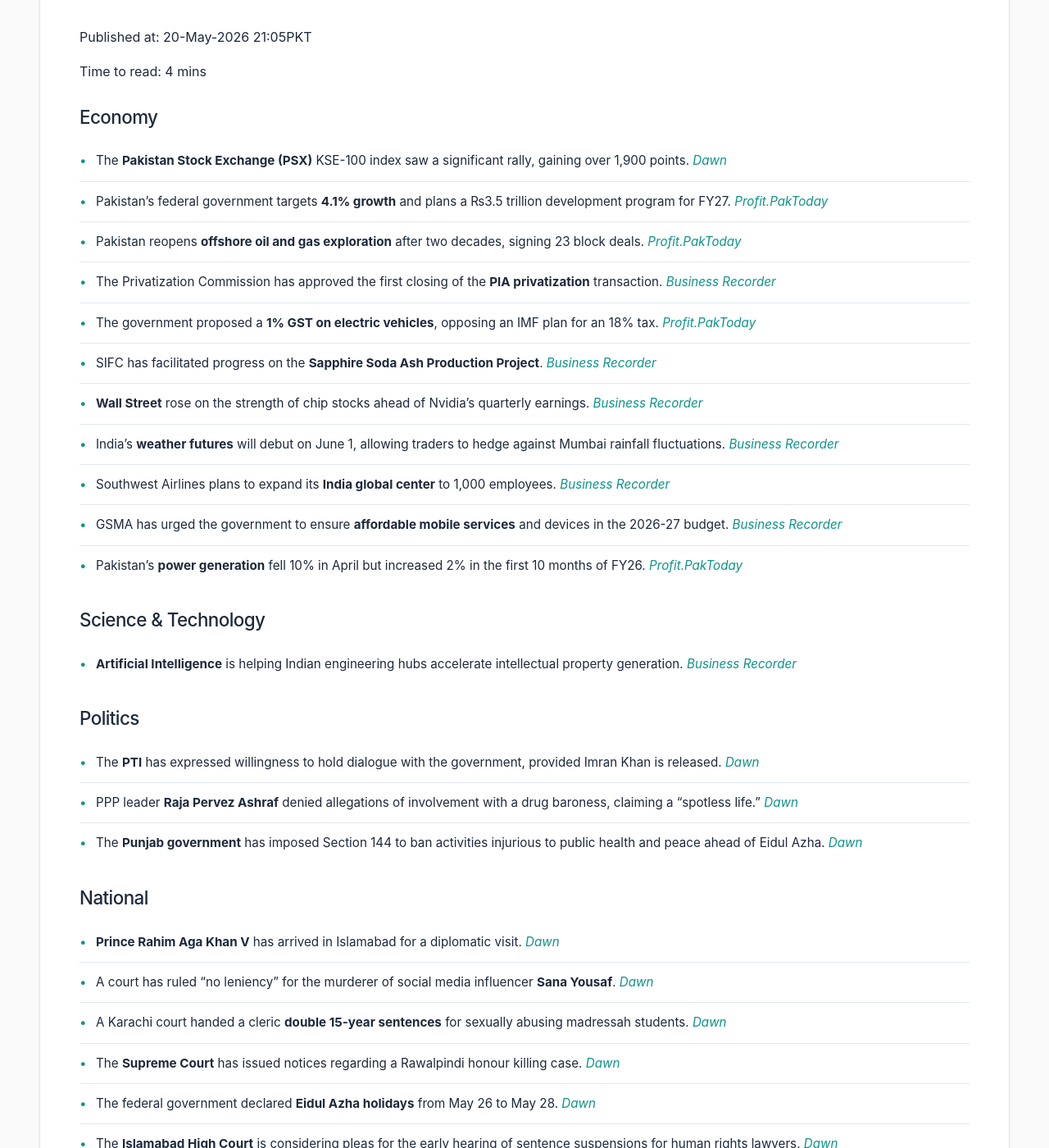
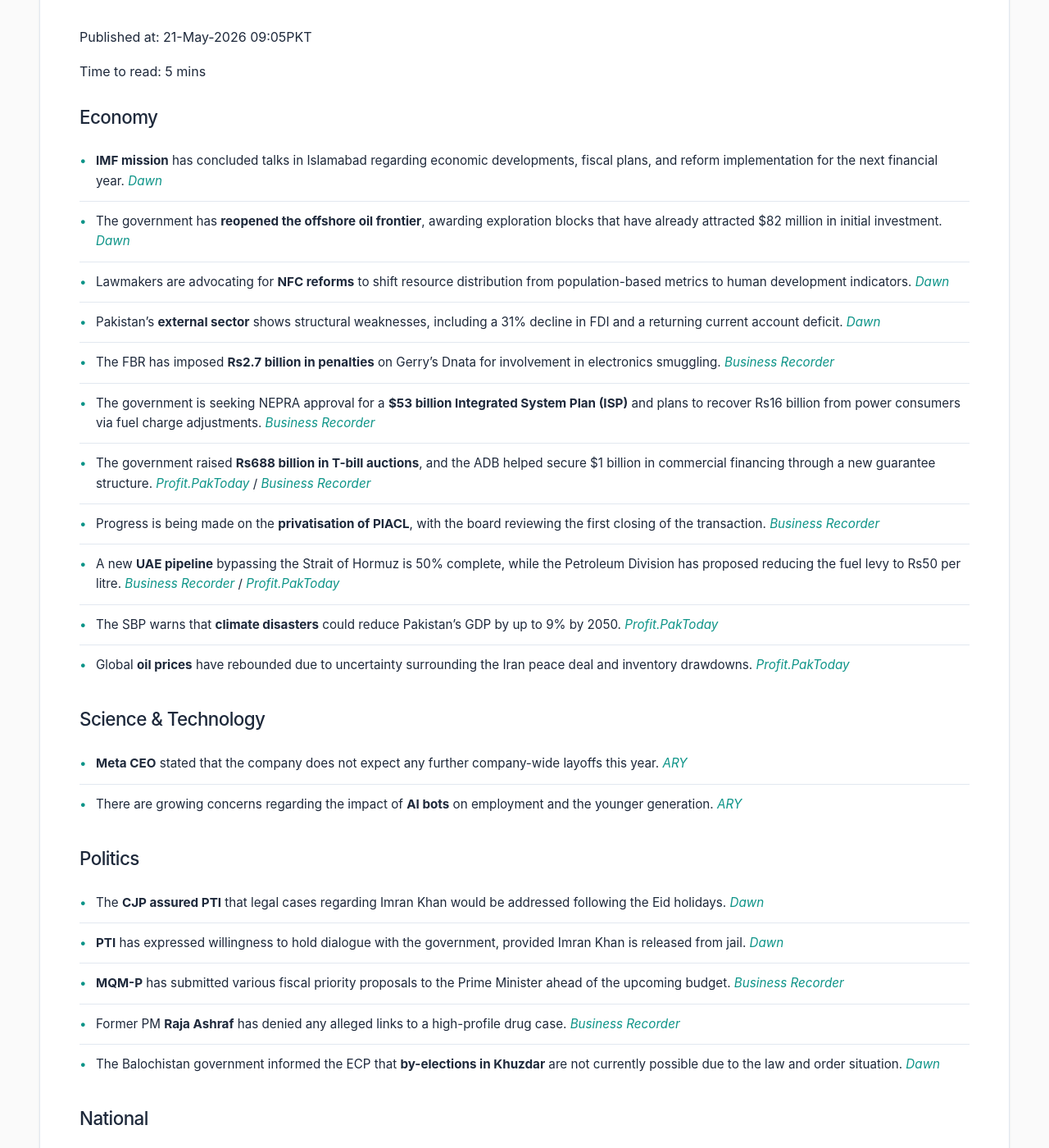
Before and after one commit to zsubzwary/news, a Jekyll site: the page built from en/index.md, in a window 1280 px wide and 1400 px high, scrolled down 283 px. Shown: the whole window at 82% size. Built offline with Jekyll 4.4.1, drawn with Linux system fonts in a browser that asks for light colours; some web fonts are replaced; comment, search, counter and statistics services are not loaded; some of the changed text lies outside the part shown.

Commit message:
DateTime; 2026-05-21T04:05:16.940Z

```diff
--- a/en/index.md
+++ b/en/index.md
@@ -4,56 +4,59 @@ title: Pakistan News Briefing
 lang: en
 ---
 
-Published at: 20-May-2026 21:05PKT
+Published at: 21-May-2026 09:05PKT
 
-Time to read: 4 mins
+Time to read: 5 mins
 
 ### Economy
-- The **Pakistan Stock Exchange (PSX)** KSE-100 index saw a significant rally, gaining over 1,900 points. *[Dawn](https://www.dawn.com/news/2001782/psx-gains-1900-points-maintaining-renewed-buying)*
-- Pakistan's federal government targets **4.1% growth** and plans a ₨3.5 trillion development program for FY27. *[Profit.PakToday](https://profit.pakistantoday.com.pk/2026/05/20/govt-targets-4-1-growth-plans-over-%e2%82%a83-5-trillion-development-programme-for-fy27/)*
-- Pakistan reopens **offshore oil and gas exploration** after two decades, signing 23 block deals. *[Profit.PakToday](https://profit.pakistantoday.com.pk/2026/05/20/pakistan-reopens-offshore-oil-gas-exploration-after-two-decades-signs-23-block-deals-to-unlock-billion-dollar-investment/)*
-- The Privatization Commission has approved the first closing of the **PIA privatization** transaction. *[Business Recorder](https://www.brecorder.com/news/40422041/pc-board-grants-approvals-for-first-closing-of-pia-privatisation-transaction)*
-- The government proposed a **1% GST on electric vehicles**, opposing an IMF plan for an 18% tax. *[Profit.PakToday](https://profit.pakistantoday.com.pk/2026/05/20/pakistan-proposes-1-gst-on-electric-vehicles-opposes-imf-plan-for-18-tax/)*
-- SIFC has facilitated progress on the **Sapphire Soda Ash Production Project**. *[Business Recorder](https://www.brecorder.com/news/40422042/sifc-facilitates-progress-on-sapphire-soda-ash-production-project)*
-- **Wall Street** rose on the strength of chip stocks ahead of Nvidia's quarterly earnings. *[Business Recorder](https://www.brecorder.com/news/40422054/wall-st-rises-on-chips-strength-ahead-of-nvidia-results)*
-- India's **weather futures** will debut on June 1, allowing traders to hedge against Mumbai rainfall fluctuations. *[Business Recorder](https://www.brecorder.com/news/40422051/indias-weather-futures-debut-puts-mumbai-rain-up-for-trade)*
-- Southwest Airlines plans to expand its **India global center** to 1,000 employees. *[Business Recorder](https://www.brecorder.com/news/40422053/southwest-airlines-to-expand-india-global-centre-to-1000-employees-executive-says)*
-- GSMA has urged the government to ensure **affordable mobile services** and devices in the 2026-27 budget. *[Business Recorder](https://www.brecorder.com/news/40422043/budget-2026-27-gsma-pushes-for-affordable-mobile-services-devices)*
-- Pakistan's **power generation** fell 10% in April but increased 2% in the first 10 months of FY26. *[Profit.PakToday](https://profit.pakistantoday.com.pk/2026/05/20/pakistans-power-generation-falls-10-in-april-rises-2-to-102628-gwh-in-10mfy26/)*
+- **IMF mission** has concluded talks in Islamabad regarding economic developments, fiscal plans, and reform implementation for the next financial year. *[Dawn](https://www.dawn.com/news/2001939/imf-wraps-up-pakistan-visit-following-talks-with-authorities-on-reforms-budget)*
+- The government has **reopened the offshore oil frontier**, awarding exploration blocks that have already attracted $82 million in initial investment. *[Dawn](https://www.dawn.com/news/2001949/govt-reopens-offshore-oil-frontier)*
+- Lawmakers are advocating for **NFC reforms** to shift resource distribution from population-based metrics to human development indicators. *[Dawn](https://www.dawn.com/news/2001922/nfc-reform-urged-to-keep-population-from-burgeoning)*
+- Pakistan's **external sector** shows structural weaknesses, including a 31% decline in FDI and a returning current account deficit. *[Dawn](https://www.dawn.com/news/2001953/external-woes)*
+- The FBR has imposed **Rs2.7 billion in penalties** on Gerry’s Dnata for involvement in electronics smuggling. *[Business Recorder](https://www.brecorder.com/news/40422116/customs-violation-fbr-slaps-rs27bn-penalties-on-gerrys-dnata)*
+- The government is seeking NEPRA approval for a **$53 billion Integrated System Plan (ISP)** and plans to recover Rs16 billion from power consumers via fuel charge adjustments. *[Business Recorder](https://www.brecorder.com/news/40422128/no-third-party-validation-nepras-nod-sought-for-usd53bn-isp-2025-35)*
+- The government raised **Rs688 billion in T-bill auctions**, and the ADB helped secure $1 billion in commercial financing through a new guarantee structure. *[Profit.PakToday](https://profit.pakistantoday.com.pk/2026/05/21/govt-raises-%e2%82%a8688-billion-in-t-bill-auction-as-yields-climb-across-all-tenors/)* / *[Business Recorder](https://www.brecorder.com/news/40422134/pakistan-to-mobilise-usd1bn-in-private-commercial-financing-adb)*
+- Progress is being made on the **privatisation of PIACL**, with the board reviewing the first closing of the transaction. *[Business Recorder](https://www.brecorder.com/news/40422135/privatisation-transaction-of-piacl-progress-on-first-closing-reviewed)*
+- A new **UAE pipeline** bypassing the Strait of Hormuz is 50% complete, while the Petroleum Division has proposed reducing the fuel levy to Rs50 per litre. *[Business Recorder](https://www.brecorder.com/news/40422127/new-uae-pipeline-bypassing-hormuz-now-50pc-complete)* / *[Profit.PakToday](https://profit.pakistantoday.com.pk/2026/05/21/petroleum-division-proposes-cutting-levy-target-to-rs1-trillion-reducing-fuel-levy-to-rs50-litre/)*
+- The SBP warns that **climate disasters** could reduce Pakistan's GDP by up to 9% by 2050. *[Profit.PakToday](https://profit.pakistantoday.com.pk/2026/05/21/climate-disasters-could-cut-pakistans-gdp-by-up-to-9-by-2050-sbp-warns/)*
+- Global **oil prices** have rebounded due to uncertainty surrounding the Iran peace deal and inventory drawdowns. *[Profit.PakToday](https://profit.pakistantoday.com.pk/2026/05/21/oil-rebounds-on-uncertainty-over-iran-peace-deal-and-inventory-drawdowns/)*
 
 ### Science & Technology
-- **Artificial Intelligence** is helping Indian engineering hubs accelerate intellectual property generation. *[Business Recorder](https://www.brecorder.com/news/40422040/ai-helping-indias-engineering-hubs-generate-ip-faster-daimler-truck-exec-says)*
+- **Meta CEO** stated that the company does not expect any further company-wide layoffs this year. *[ARY](https://arynews.tv/meta-confirms-no-further-layoffs-this-year)*
+- There are growing concerns regarding the impact of **AI bots** on employment and the younger generation. *[ARY](https://arynews.tv/artificial-intelligence-and-its-impact-on-jobs)*
 
 ### Politics
-- The **PTI** has expressed willingness to hold dialogue with the government, provided Imran Khan is released. *[Dawn](https://www.dawn.com/news/2001787/pti-willing-to-hold-dialogue-with-govt-conditional-on-imrans-release)*
-- PPP leader **Raja Pervez Ashraf** denied allegations of involvement with a drug baroness, claiming a "spotless life." *[Dawn](https://www.dawn.com/news/2001774/i-have-led-a-spotless-life-ppps-raja-pervez-reacts-after-purportedly-being-named-by-drug-baroness-pinky)*
-- The **Punjab government** has imposed Section 144 to ban activities injurious to public health and peace ahead of Eidul Azha. *[Dawn](https://www.dawn.com/news/2001741/punjab-govt-bans-activities-injurious-to-public-health-peace-ahead-of-eidul-azha)*
+- The **CJP assured PTI** that legal cases regarding Imran Khan would be addressed following the Eid holidays. *[Dawn](https://www.dawn.com/news/2001920/imrans-cases-will-be-fixed-after-eid-cjp-assures-pti)*
+- **PTI** has expressed willingness to hold dialogue with the government, provided Imran Khan is released from jail. *[Dawn](https://www.dawn.com/news/2001787/pti-willing-to-hold-dialogue-with-govt-conditional-on-imrans-release)*
+- **MQM-P** has submitted various fiscal priority proposals to the Prime Minister ahead of the upcoming budget. *[Business Recorder](https://www.brecorder.com/news/40422131/push-to-sway-fiscal-priorities-mqm-p-tables-its-proposals-before-pm)*
+- Former PM **Raja Ashraf** has denied any alleged links to a high-profile drug case. *[Business Recorder](https://www.brecorder.com/news/40422118/ex-pm-raja-ashraf-rejects-alleged-links-to-pinky-drug-case)*
+- The Balochistan government informed the ECP that **by-elections in Khuzdar** are not currently possible due to the law and order situation. *[Dawn](https://www.dawn.com/news/2001829/by-elections-in-khuzdar-not-possible-due-to-law-and-order-situation-balochistan-govt-tells-ecp)*
 
 ### National
-- **Prince Rahim Aga Khan V** has arrived in Islamabad for a diplomatic visit. *[Dawn](https://www.dawn.com/news/2001810/prince-rahim-aga-khan-v-arrives-in-islamabad)*
-- A court has ruled "no leniency" for the murderer of social media influencer **Sana Yousaf**. *[Dawn](https://www.dawn.com/news/2001781/in-detailed-order-court-rules-no-leniency-for-murderer-of-sana-yousaf)*
-- A Karachi court handed a cleric **double 15-year sentences** for sexually abusing madressah students. *[Dawn](https://www.dawn.com/news/2001809/karachi-court-hands-cleric-double-15-year-sentences-for-sexually-abusing-two-madressah-students)*
-- The **Supreme Court** has issued notices regarding a Rawalpindi honour killing case. *[Dawn](https://www.dawn.com/news/2001814/sc-issues-notices-to-accused-in-rawalpindi-honour-killing-case-after-jirga-rejects-womans-marriage-choice)*
-- The federal government declared **Eidul Azha holidays** from May 26 to May 28. *[Dawn](https://www.dawn.com/news/2001752/govt-announces-eidul-azha-holidays-from-may-26-28)*
-- The **Islamabad High Court** is considering pleas for the early hearing of sentence suspensions for human rights lawyers. *[Dawn](https://www.dawn.com/news/2001750/ihc-issues-notices-on-applications-seeking-early-hearing-of-imaan-hadis-sentence-suspension-pleas)*
-- Issues regarding **Cambridge examination paper leaks** continue to impact students in Pakistan. *[Dawn](https://www.dawn.com/news/2001784/i-tried-to-buy-a-cambridge-paper-online-this-is-what-happened)*
+- The **FIA busted an illegal kidney trade** network in Islamabad, resulting in the arrest of nine people, including a urologist. *[Dawn](https://www.dawn.com/news/2001820/fia-busts-illegal-kidney-trade-network-in-islamabad-arrests-9-including-urologist)*
+- A sessions court sentenced a man to death for the **murder of social media influencer** Sana Yousaf. *[Dawn](https://www.dawn.com/news/2001781/in-detailed-order-court-rules-no-leniency-for-murderer-of-sana-yousaf)*
+- A Karachi court handed **double 15-year sentences** to a cleric for the sexual abuse of madressah students. *[Dawn](https://www.dawn.com/news/2001809/karachi-court-hands-cleric-double-15-year-sentences-for-sexually-abusing-two-madressah-students)*
+- **Prince Rahim (Aga Khan)** met with President Zardari to reaffirm the AKDN's commitment to development in Pakistan. *[Dawn](https://www.dawn.com/news/2001810/aga-khan-affirms-commitment-to-supporting-development-during-meeting-with-president-zardari)*
+- Pakistan has been nominated to the **World Customs Organisation Policy Commission** for the 2026-28 term. *[Profit.PakToday](https://profit.pakistantoday.com.pk/2026/05/21/pakistan-nominated-to-world-customs-organisation-policy-commission-after-nearly-70-years/)*
+- The federal government announced **three-day public holidays** for Eid-ul-Adha. *[Business Recorder](https://www.brecorder.com/news/40422124/eid-holidays-announced)*
+- **Section 144** was imposed to ensure order during Eid, and claims were made regarding shots being fired at participants of an Adiala jail sit-in. *[ARY](https://arynews.tv/section-144-imposed-to-ensure-cleanliness-maintain-law-and-order-on-eid-ul-adha)* / *[Dawn](https://www.dawn.com/news/2001835/afridi-aleema-claim-shots-were-fired-at-adiala-sit-in-participants)*
 
 ### International
-- An Israeli minister's video of **detained Gaza flotilla activists** has sparked widespread outcry. *[Dawn](https://www.dawn.com/news/2001815/monstrous-disgraceful-and-inhumane-israeli-minister-sparks-outcry-over-video-of-bound-flotilla-activists)*
-- **China and Russia** have jointly criticized U.S. nuclear and missile defense policies. *[Dawn](https://www.dawn.com/news/2001737/xi-and-putin-unite-in-criticism-of-us-on-nuclear-security-issues)*
-- **U.S. President Donald Trump** stated that negotiations with Iran are in final stages but warned of attacks if a deal is not reached. *[Business Recorder](https://www.brecorder.com/news/40422055/trump-says-negotiations-with-iran-in-final-stages-warns-of-attacks-if-deal-fails)*
-- Iran's chief negotiator accused the **United States** of attempting to restart a war. *[Business Recorder](https://www.brecorder.com/news/40422047/iran-chief-negotiator-ghalibaf-says-us-seeks-to-start-new-war)*
-- **Indian PM Narendra Modi** met with Italian PM Giorgia Meloni in Rome and faced questions from journalists in Norway. *[Dawn](https://www.dawn.com/news/2001776/colosseum-selfies-and-melody-toffee-modi-meets-meloni-in-rome)*
-- **Pakistan and China** reaffirmed their "ironclad" strategic partnership during high-level meetings. *[Dawn](https://www.dawn.com/news/2001761/pakistan-china-share-converging-vision-on-regional-and-global-issues-says-dpm-dar)*
-- **NATO chief** Mark Rutte stated that U.S. troop withdrawals from Europe will not harm alliance defenses. *[Business Recorder](https://www.brecorder.com/news/40422037/nato-chief-says-us-troop-withdrawals-from-europe-wont-hurt-defences)*
-- **Gazan pilgrims** continue to face heavy movement restrictions, barring them from Haj. *[Dawn](https://www.dawn.com/news/2001805/gazans-barred-from-haj-animal-sacrifice-as-eidul-azha-nears)*
+- Pakistan is mediating between the **US and Iran** to prevent further military escalation. *[Dawn](https://www.dawn.com/news/2001932/pakistan-races-to-prevent-us-iran-escalation)*
+- President and Prime Minister of Pakistan hailed **China’s role** in promoting regional stability and discussed the advancement of CPEC 2.0. *[Dawn](https://www.dawn.com/news/2001929/president-premier-hail-chinas-role-in-regional-peace)*
+- The US has **indicted former Cuban President Raul Castro** on murder charges. *[Dawn](https://www.dawn.com/news/2001917/us-indicts-raul-castro-as-fears-of-cuba-invasion-mount)*
+- An Israeli minister sparked outrage by sharing a video of **bound Gaza-bound flotilla activists**. *[Dawn](https://www.dawn.com/news/2001815/monstrous-disgraceful-and-inhumane-israeli-minister-sparks-outcry-over-video-of-bound-flotilla-activists)*
+- The **FAO warned** that the blockade of the Strait of Hormuz could trigger a global food crisis. *[Business Recorder](https://www.brecorder.com/news/40422132/strait-of-hormuz-blockade-fao-warns-of-global-food-crisis)*
+- A British radio station apologized for a **computer error** that mistakenly announced the death of King Charles III. *[Dawn](https://www.dawn.com/news/2001969/radio-station-mistakenly-announces-death-of-king-charles)*
+- US police officers have filed a lawsuit to block a **$1.8 billion fund** linked to Donald Trump. *[ARY](https://arynews.tv/police-officers-file-lawsuit-against-trump-fund)*
 
 ### Sports
-- **Bangladesh** defeated Pakistan 2-0 to clinch the Test series. *[Dawn](https://www.dawn.com/news/2001736/bangladesh-beat-pakistan-by-78-runs-to-clinch-test-series-2-0)*
+- Canada is set to spend **C$1 billion** to host the upcoming World Cup. *[ARY](https://arynews.tv/canada-will-spend-c1-billion-to-host-world-cup-watchdog-says)*
+- Pakistan has **gifted a made-in-Pakistan football** to the United Nations. *[ARY](https://arynews.tv/pakistan-gifts-made-in-pakistan-football-to-un)*
 
 ### Health
-- The **WHO** warned of high regional risks for Ebola in the Democratic Republic of Congo, though the global risk remains low. *[Dawn](https://www.dawn.com/news/2001788/who-says-ebola-risk-high-regionally-low-worldwide)*
+- The government is working on **duty and tax cuts** for the import of Multiple Micronutrient Supplementation (MMS) in the upcoming budget. *[Business Recorder](https://www.brecorder.com/news/40422117/mms-import-govt-working-on-duty-tax-cuts-in-budget)*
 
 ### Other
-- A trailer for "**Voicemails for Isabelle**" has generated significant online excitement. *[ARY](https://arynews.tv/voicemails-for-isabelle-trailer-sparks-excitement-online)*
-- A viral CCTV video shows a **pet dog** attacking a sacrificial animal in Lahore. *[ARY](https://arynews.tv/cctv-footage-shows-dog-attacking-sacrificial-animals-in-lahore)*
+- A **packing guide** has been issued for Pakistani Hajj pilgrims traveling to Mina. *[ARY](https://arynews.tv/mina-packing-guide-10-essentials-for-pakistani-hajj-pilgrims)*
+- Actress **Rhea Chakraborty** has announced a break from social media. *[ARY](https://arynews.tv/rhea-chakraborty-announces-break-from-social-media)*
```
